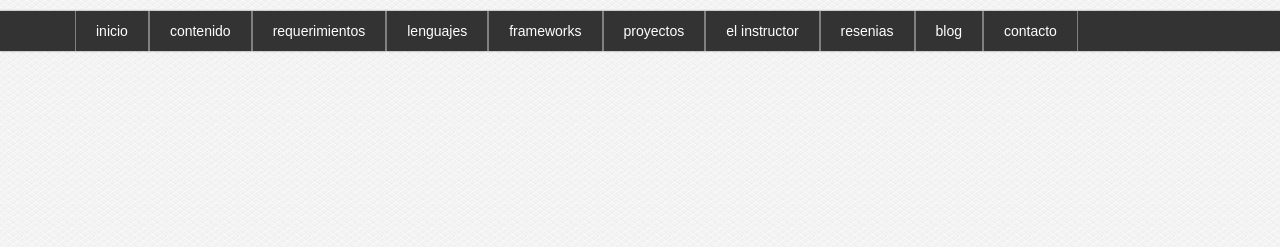
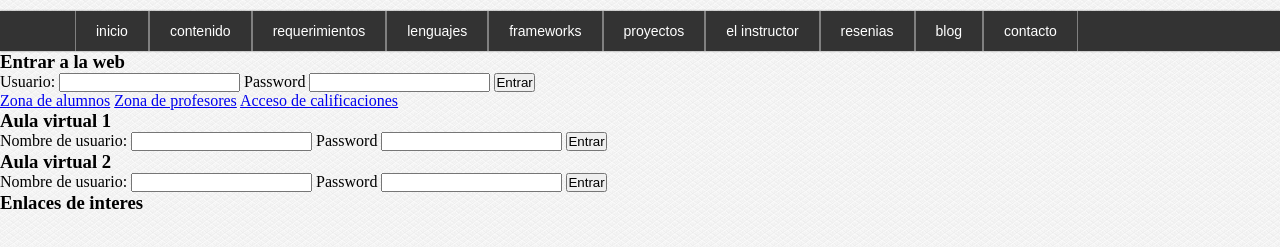
Before and after one commit to jdcp-arch/master, a plain HTML site: page index.html in a window 1280 px wide. Shown: the part 239-486 px from the top of the page. Drawn offline with Linux system fonts and the light colour scheme.

Commit message:
se modifico algunas lineas del codigo html

```diff
--- a/index.html
+++ b/index.html
@@ -65,5 +65,62 @@
       </ul>
     </nav>
     <!-- fin de menu de navegacion-->
+    <!-- inicio de contenido central -->
+    <div id="content">
+      <!-- inicio de la barra lateral -->
+      <aside id="aside">
+        <div class="widget" id="login">
+          <h3>Entrar a la web</h3>
+          <form>
+            <label for="">Usuario:</label>
+            <input type="text" name="" id="" />
+
+            <label for="">Password</label>
+            <input type="password" name="" id="" />
+
+            <input type="submit" value="Entrar" />
+          </form>
+          <a href="#">Zona de alumnos</a>
+          <a href="#">Zona de profesores</a>
+          <a href="#">Acceso de calificaciones</a>
+        </div>
+        <div class="widget" id="login">
+          <h3>Aula virtual 1</h3>
+          <form>
+            <label for="">Nombre de usuario:</label>
+            <input type="text" name="" id="" />
+
+            <label for="">Password</label>
+            <input type="password" name="" id="" />
+
+            <input type="submit" value="Entrar" />
+          </form>
+        </div>
+        <div class="widget" id="login">
+          <h3>Aula virtual 2</h3>
+          <form>
+            <label for="">Nombre de usuario:</label>
+            <input type="text" name="" id="" />
+
+            <label for="">Password</label>
+            <input type="password" name="" id="" />
+
+            <input type="submit" value="Entrar" />
+          </form>
+        </div>
+        <div class="widget" id="login">
+          <h3>Enlaces de interes</h3>
+           <ul>
+             <li><a href="#"></a></li>
+             <li><a href="#"></a></li>
+             <li><a href="#"></a></li>
+             <li><a href="#"></a></li>
+             <li><a href="#"></a></li>
+           </ul>
+        </div>
+      </aside>
+      <!-- fin de la barra lateral  -->
+    </div>
+    <!-- fin de contenido central -->
   </body>
 </html>
```
